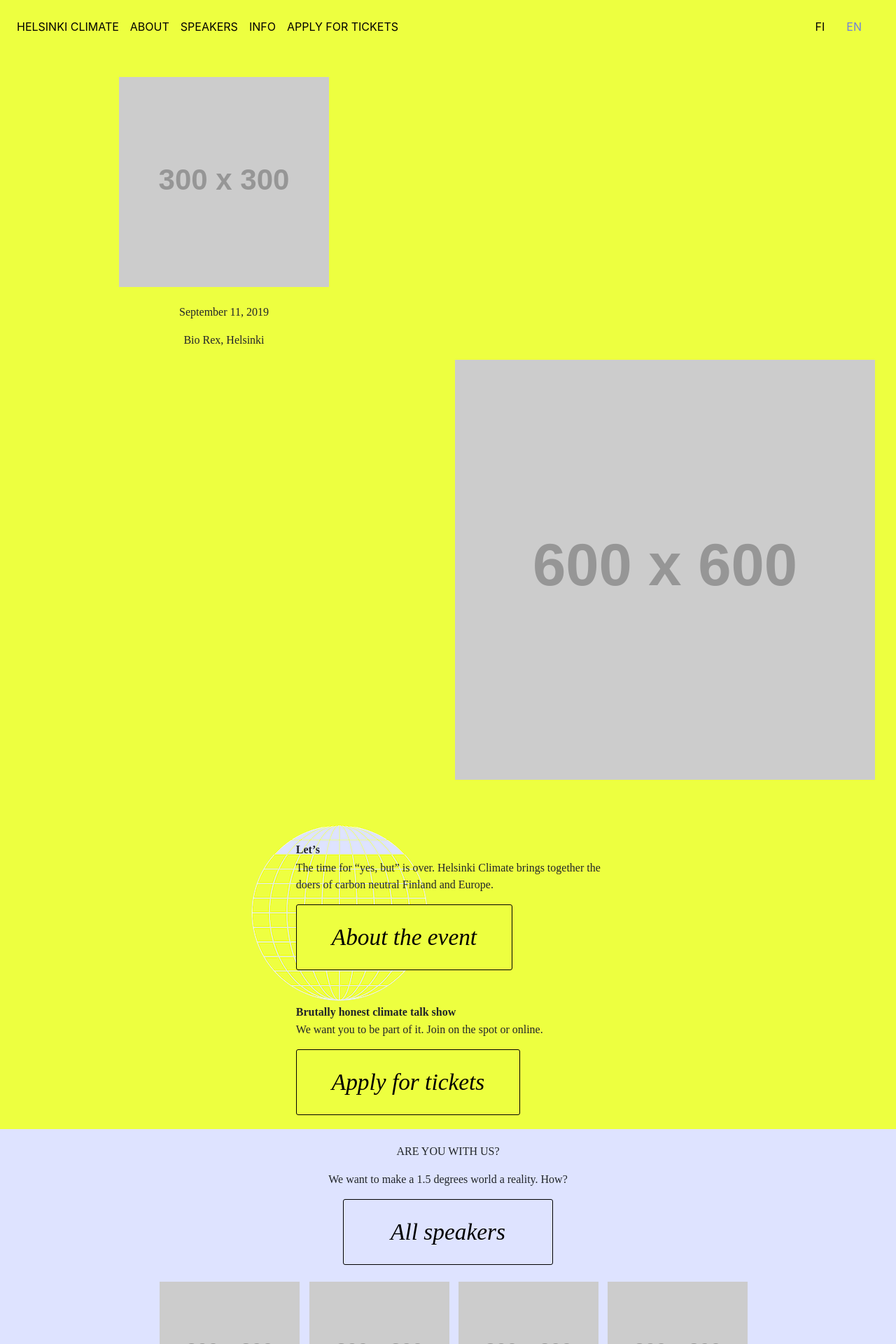
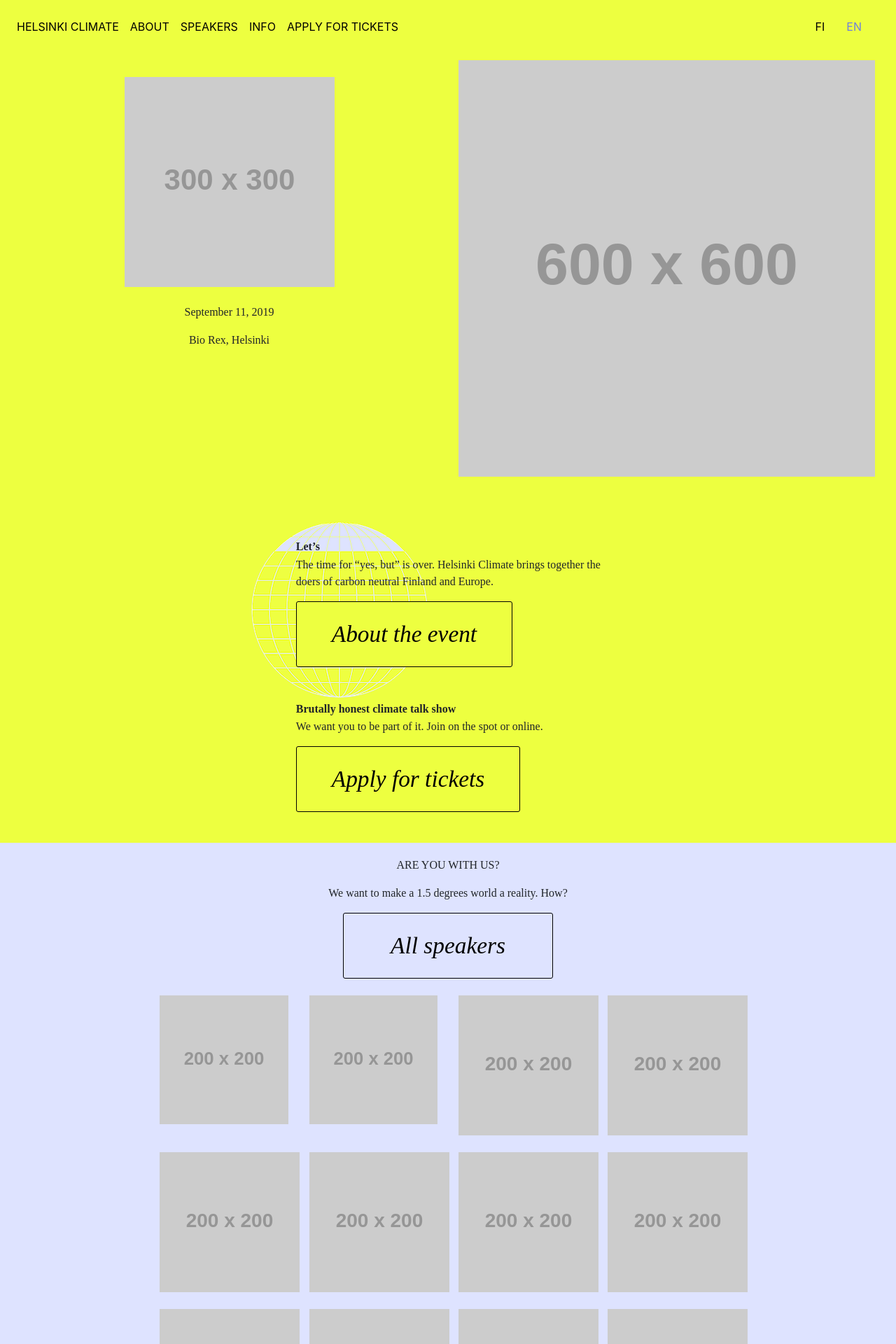
Before and after one commit to ilmastoveivi/helsinkiclimate-v2, a Jekyll site: the page built from index.md, in a window 1280 px wide. Shown: the top 1920 px of the page at 70% size. Built offline with Jekyll 4.4.1, drawn with Linux system fonts in a browser that asks for light colours; some web fonts are replaced.

Commit message:
Responsive home.html

```diff
--- a/_includes/home_data/are_you_with_us.html
+++ b/_includes/home_data/are_you_with_us.html
@@ -1,4 +1,4 @@
-<section id="are-you-with-us">
+<section id="are-you-with-us" class="mt-4">
   <div class="row">
     <div class="col-12 text-center">
       <div class="text-uppercase">
@@ -10,59 +10,59 @@
       </div>
     </div>
   </div>
-  <div class="mt-4 row justify-content-center">
-      <div class="col-2">
+  <div class="row justify-content-center text-center mt-4">
+      <div class="col-xl-2 col-sm-12 pb-4">
+          <a href="https://placeholder.com"><img src="https://via.placeholder.com/200" class="img-fluid"></a>
+      </div>
+      <div class="col-xl-2 col-sm-12 pb-4">
+          <a href="https://placeholder.com"><img src="https://via.placeholder.com/200" class="img-fluid"></a>
+      </div>
+      <div class="col-xl-2 col-sm-12 pb-4">
           <a href="https://placeholder.com"><img src="https://via.placeholder.com/200"></a>
       </div>
-      <div class="col-2">
-          <a href="https://placeholder.com"><img src="https://via.placeholder.com/200"></a>
-      </div>
-      <div class="col-2">
-          <a href="https://placeholder.com"><img src="https://via.placeholder.com/200"></a>
-      </div>
-      <div class="col-2">
+      <div class="col-xl-2 col-sm-12 pb-4">
           <a href="https://placeholder.com"><img src="https://via.placeholder.com/200"></a>
       </div>
   </div>
-  <div class="mt-4 row justify-content-center">
-      <div class="col-2">
+  <div class="row justify-content-center text-center">
+      <div class="col-xl-2 col-sm-12 pb-4">
           <a href="https://placeholder.com"><img src="https://via.placeholder.com/200"></a>
       </div>
-      <div class="col-2">
+      <div class="col-xl-2 col-sm-12 pb-4">
           <a href="https://placeholder.com"><img src="https://via.placeholder.com/200"></a>
       </div>
-      <div class="col-2">
+      <div class="col-xl-2 col-sm-12 pb-4">
           <a href="https://placeholder.com"><img src="https://via.placeholder.com/200"></a>
       </div>
-      <div class="col-2">
+      <div class="col-xl-2 col-sm-12 pb-4">
           <a href="https://placeholder.com"><img src="https://via.placeholder.com/200"></a>
       </div>
   </div>
-  <div class="mt-4 row justify-content-center">
-      <div class="col-2">
+  <div class="row justify-content-center text-center">
+      <div class="col-xl-2 col-sm-12 pb-4">
           <a href="https://placeholder.com"><img src="https://via.placeholder.com/200"></a>
       </div>
-      <div class="col-2">
+      <div class="col-xl-2 col-sm-12 pb-4">
           <a href="https://placeholder.com"><img src="https://via.placeholder.com/200"></a>
       </div>
-      <div class="col-2">
+      <div class="col-xl-2 col-sm-12 pb-4">
           <a href="https://placeholder.com"><img src="https://via.placeholder.com/200"></a>
       </div>
-      <div class="col-2">
+      <div class="col-xl-2 col-sm-12 pb-4">
           <a href="https://placeholder.com"><img src="https://via.placeholder.com/200"></a>
       </div>
   </div>
-  <div class="mt-4 row justify-content-center">
-      <div class="col-2">
+  <div class="row justify-content-center text-center">
+      <div class="col-xl-2 col-sm-12 pb-4">
           <a href="https://placeholder.com"><img src="https://via.placeholder.com/200"></a>
       </div>
-      <div class="col-2">
+      <div class="col-xl-2 col-sm-12 pb-4">
           <a href="https://placeholder.com"><img src="https://via.placeholder.com/200"></a>
       </div>
-      <div class="col-2">
+      <div class="col-xl-2 col-sm-12 pb-4">
           <a href="https://placeholder.com"><img src="https://via.placeholder.com/200"></a>
       </div>
-      <div class="col-2">
+      <div class="col-xl-2 col-sm-12 pb-4">
           <a href="https://placeholder.com"><img src="https://via.placeholder.com/200"></a>
       </div>
   </div>
--- a/_includes/home_data/intro.html
+++ b/_includes/home_data/intro.html
@@ -1,11 +1,11 @@
 <section id="intro" class="intro-text">
     <div class="row d-flex justify-content-center">
-      <div class="col-6">
+      <div class="col-sm-12 col-xl-6">
         <div class="bg-image-world ">
             <div class="row d-flex ml-4 justify-content-center">
-                <div class="col-10">
-                  <div class="text-left mt-5">
-                    <div id="intro-text">
+                <div class="col-sm-12 col-xl-10">
+                  <div class="text-sm-center text-xl-left mt-5">
+                    <div class="intro-text">
                         {{page.lets | markdownify}}
                         {{page.time-for-yes | markdownify}}
                     </div>
@@ -14,9 +14,9 @@
                     </div>
                   </div>
                 </div>
-                <div class="col-10">
-                    <div class="text-left mt-5">
-                      <div id="intro-text">
+                <div class="col-sm-12 col-xl-10">
+                    <div class="text-sm-center text-xl-left mt-5">
+                      <div class="intro-text">
                           {{page.brutally-honest | markdownify}}
                           {{page.we-want-you-part | markdownify}}
                       </div>
--- a/_includes/home_data/logo.html
+++ b/_includes/home_data/logo.html
@@ -1,10 +1,10 @@
 <section id="intro" class="intro-text">
     <div class="row">
-        <div class="col-6 align-items-center my-auto">
+        <div class="col-12 align-items-center my-auto">
             <div class="row">
-              <div class="col text-center">
+              <div class="col-xl-6 col-sm-12 text-center">
                 <div class="mt-4 ">
-                  <a href="https://placeholder.com"><img src="https://via.placeholder.com/300"></a>
+                  <a href="https://placeholder.com"><img src="https://via.placeholder.com/300" class="img-fluid"></a>
                 </div>
                 <div class="mt-4">
                   <p>
@@ -15,13 +15,9 @@
                   <p>Bio Rex, Helsinki</p>
                 </div>
               </div>
-            </div>
-        </div>
-        <div class="col">
-          <div class="row text-right">
-              <div class="col">
+              <div class="col-xl-6 col-sm-12 ">
                 <div>
-                  <a href="https://placeholder.com"><img src="https://via.placeholder.com/600"></a>
+                  <a href="https://placeholder.com"><img src="https://via.placeholder.com/600" class="img-fluid"></a>
                 </div>
               </div>
             </div>
--- a/css/style.scss
+++ b/css/style.scss
@@ -263,7 +263,7 @@
   background-repeat: no-repeat;
 }
 
-#intro-text > p {
+.intro-text > p {
  margin-bottom: 0.1rem;
 }
 
@@ -289,14 +289,14 @@
   #greenpeace {
     padding-bottom: 50px;
   }
-  #intro,
+  .intro-text,
   #button-col {
     text-align: center;
   }
 
   .btn-xl {
     font-size: 15pt;
-    min-width: 300px;
+    min-width: 150px;
     line-height: 30pt;
     padding-left: 25px;
     padding-right: 25px;
```
